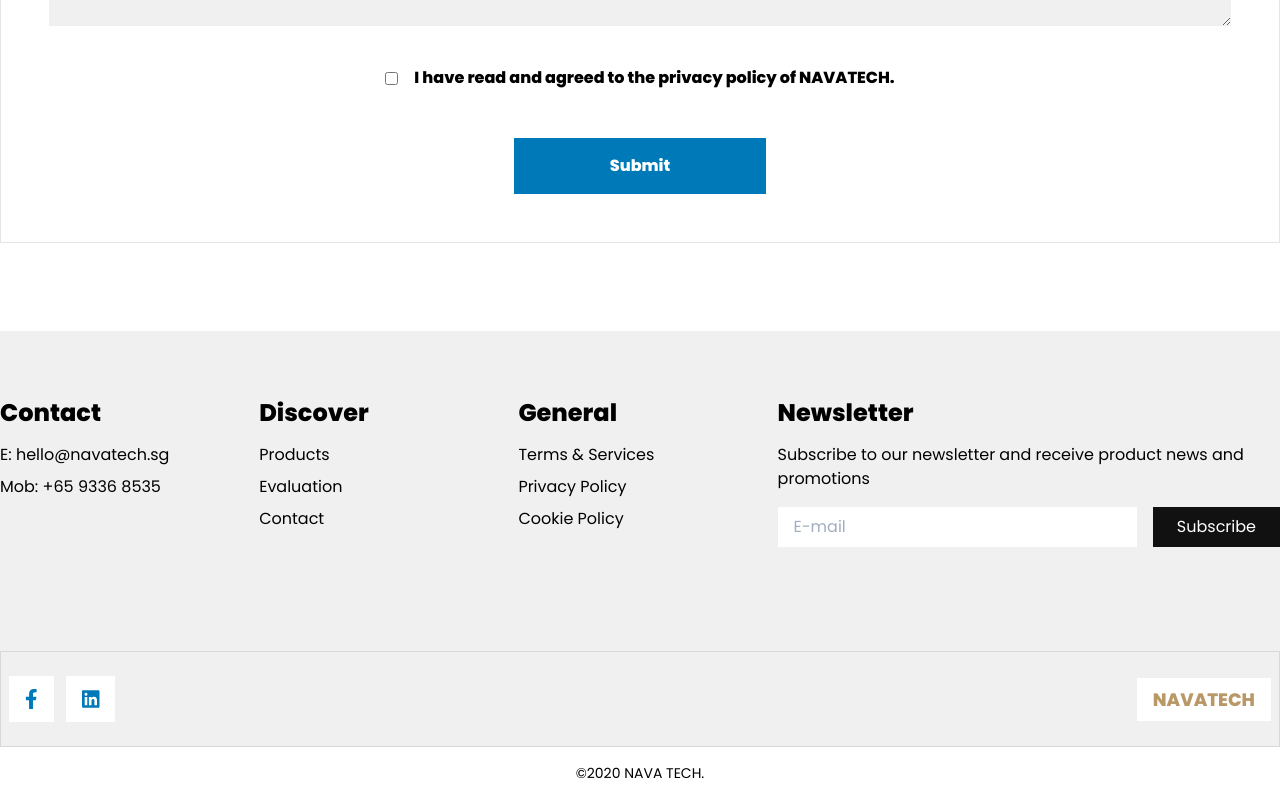
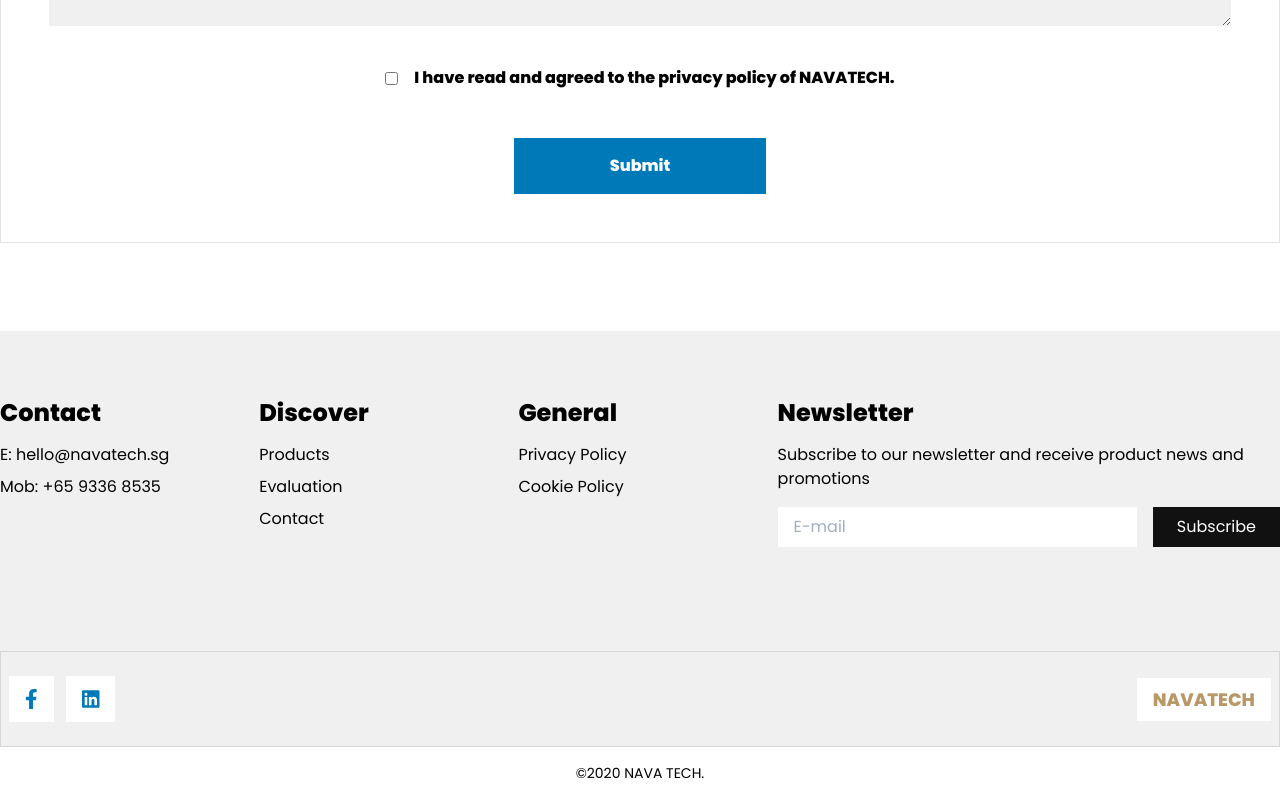
Before and after one commit to aatauil/Navatech-frontend, a React (Create React App) app: page /Contact in a window 1280 px wide. Shown: the part 1237-2037 px from the top of the page. Built offline with nearby package versions, Linux system fonts and the light colour scheme.

Commit message:
cookie + privacy policy links

```diff
--- a/src/Components/Shared/Footer.js
+++ b/src/Components/Shared/Footer.js
@@ -37,13 +37,10 @@ function Footer() {
                     <h2 className="font-bold text-2xl mb-3 ">General</h2>
                     <ol className="list-none mb-10">
                     <li className="pb-2">
-                        <a href="/" className="hover:text-gray-800">Terms & Services</a>
+                        <a href="https://www.privacypolicygenerator.info/live.php?token=0qmYpfh0AP6509IxyvxIU1YAoi64K2hu" className="hover:text-gray-800">Privacy Policy</a>
                     </li>
                     <li className="pb-2">
-                        <a href="/" className="hover:text-gray-800">Privacy Policy</a>
-                    </li>
-                    <li className="pb-2">
-                        <a href="/" className="hover:text-gray-800">Cookie Policy</a>
+                        <a href="https://www.cookiepolicygenerator.com/live.php?token=sGu3ylS76xXAgHh1cbky4TF7JhFwii9v" className="hover:text-gray-800">Cookie Policy</a>
                     </li>
                     </ol>
                 </div>
```
